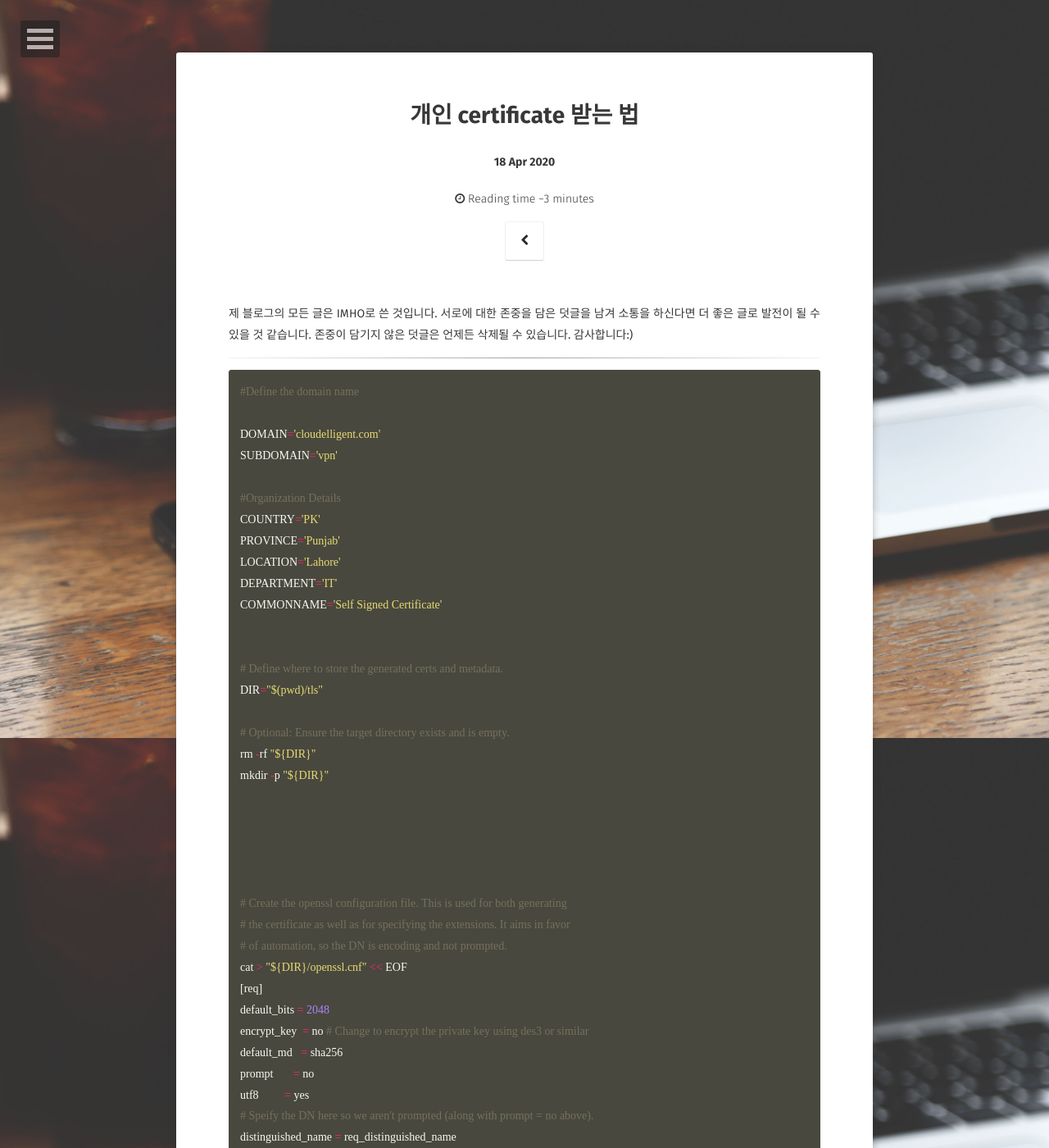
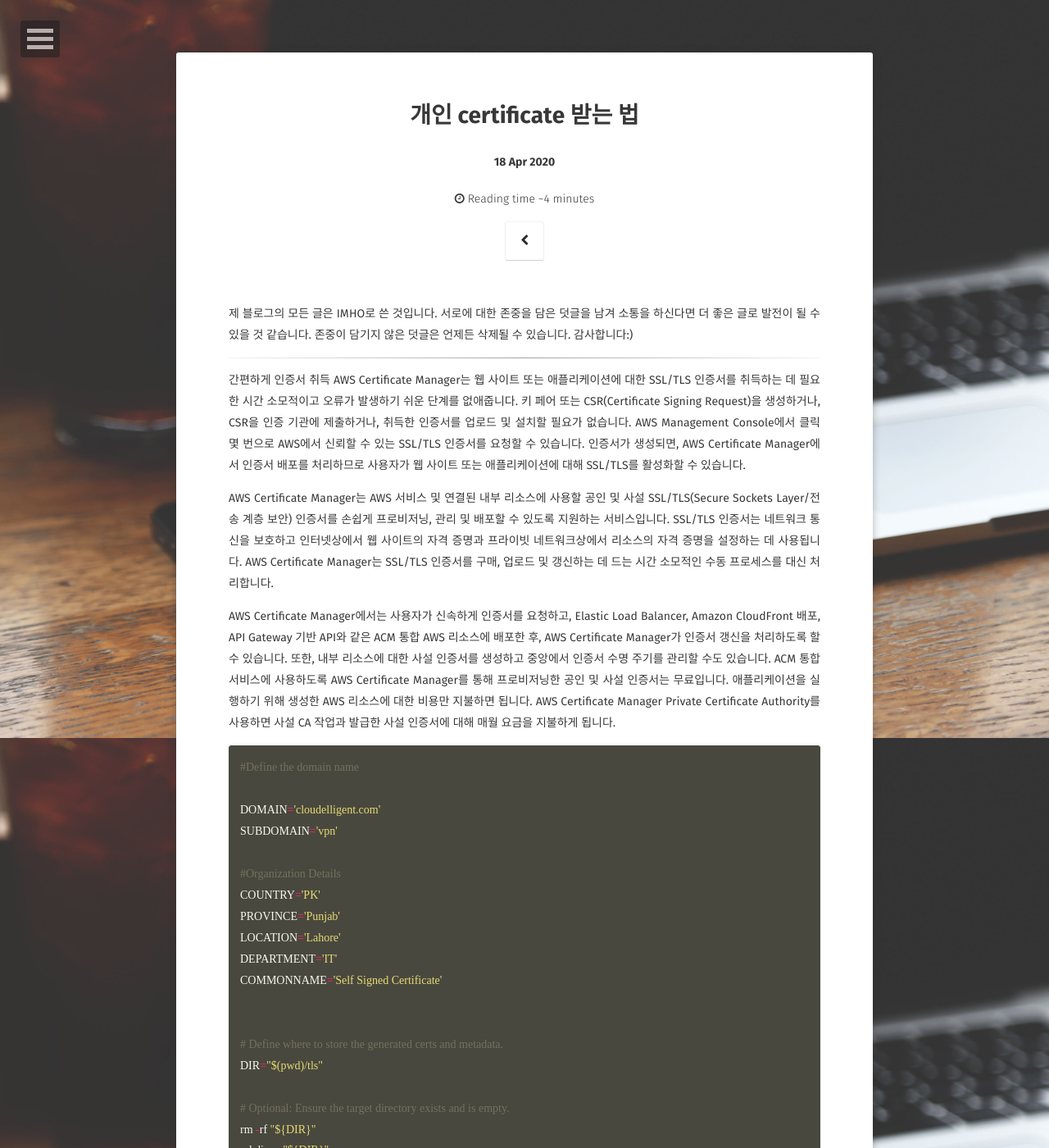
Before and after one commit to JoosJuliet/joosjuliet.github.io, a Jekyll site: the page built from _posts/2020-04-18-certificate.md, in a window 1280 px wide and 1400 px high. Shown: the whole window at 82% size. Built offline with Jekyll 4.4.1, drawn with Linux system fonts in a browser that asks for light colours; some web fonts are replaced; some of the changed text lies outside the part shown.

Commit message:
apply statement

````diff
--- a/_posts/2020-04-18-certificate.md
+++ b/_posts/2020-04-18-certificate.md
@@ -12,6 +12,14 @@
 감사합니다:)
 
 ---
+
+간편하게 인증서 취득
+AWS Certificate Manager는 웹 사이트 또는 애플리케이션에 대한 SSL/TLS 인증서를 취득하는 데 필요한 시간 소모적이고 오류가 발생하기 쉬운 단계를 없애줍니다. 키 페어 또는 CSR(Certificate Signing Request)을 생성하거나, CSR을 인증 기관에 제출하거나, 취득한 인증서를 업로드 및 설치할 필요가 없습니다. AWS Management Console에서 클릭 몇 번으로 AWS에서 신뢰할 수 있는 SSL/TLS 인증서를 요청할 수 있습니다. 인증서가 생성되면, AWS Certificate Manager에서 인증서 배포를 처리하므로 사용자가 웹 사이트 또는 애플리케이션에 대해 SSL/TLS를 활성화할 수 있습니다.
+
+
+AWS Certificate Manager는 AWS 서비스 및 연결된 내부 리소스에 사용할 공인 및 사설 SSL/TLS(Secure Sockets Layer/전송 계층 보안) 인증서를 손쉽게 프로비저닝, 관리 및 배포할 수 있도록 지원하는 서비스입니다. SSL/TLS 인증서는 네트워크 통신을 보호하고 인터넷상에서 웹 사이트의 자격 증명과 프라이빗 네트워크상에서 리소스의 자격 증명을 설정하는 데 사용됩니다. AWS Certificate Manager는 SSL/TLS 인증서를 구매, 업로드 및 갱신하는 데 드는 시간 소모적인 수동 프로세스를 대신 처리합니다.
+
+AWS Certificate Manager에서는 사용자가 신속하게 인증서를 요청하고, Elastic Load Balancer, Amazon CloudFront 배포, API Gateway 기반 API와 같은 ACM 통합 AWS 리소스에 배포한 후, AWS Certificate Manager가 인증서 갱신을 처리하도록 할 수 있습니다. 또한, 내부 리소스에 대한 사설 인증서를 생성하고 중앙에서 인증서 수명 주기를 관리할 수도 있습니다. ACM 통합 서비스에 사용하도록 AWS Certificate Manager를 통해 프로비저닝한 공인 및 사설 인증서는 무료입니다. 애플리케이션을 실행하기 위해 생성한 AWS 리소스에 대한 비용만 지불하면 됩니다. AWS Certificate Manager Private Certificate Authority를 사용하면 사설 CA 작업과 발급한 사설 인증서에 대해 매월 요금을 지불하게 됩니다.
 
 ``` python
 #Define the domain name
@@ -131,3 +139,4 @@
 ```
 ---
 참고: https://github.com/quickbooks2018/bash-scipts/blob/master/aws-self-signed-acm.sh
+https://aws.amazon.com/ko/certificate-manager/
````
